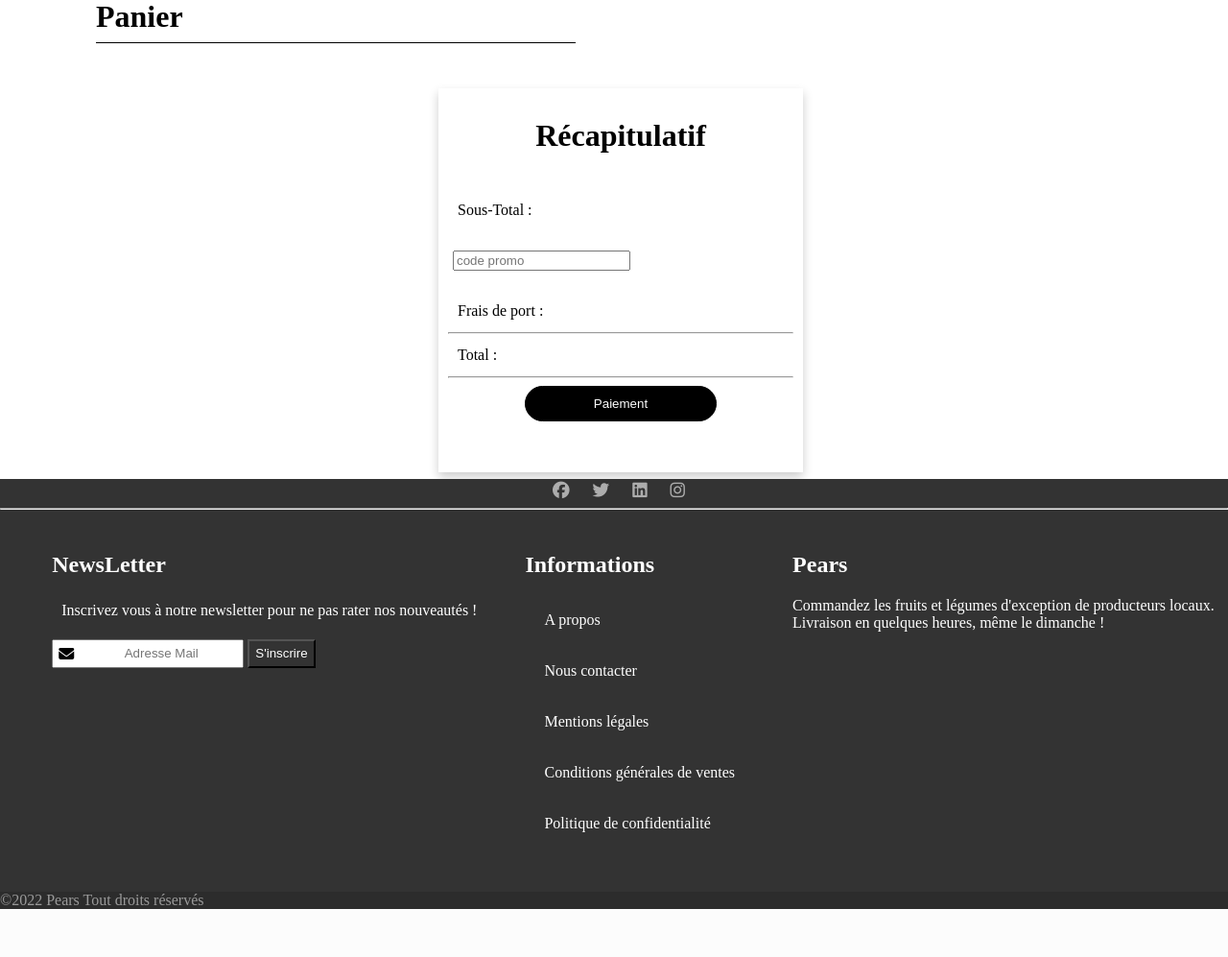
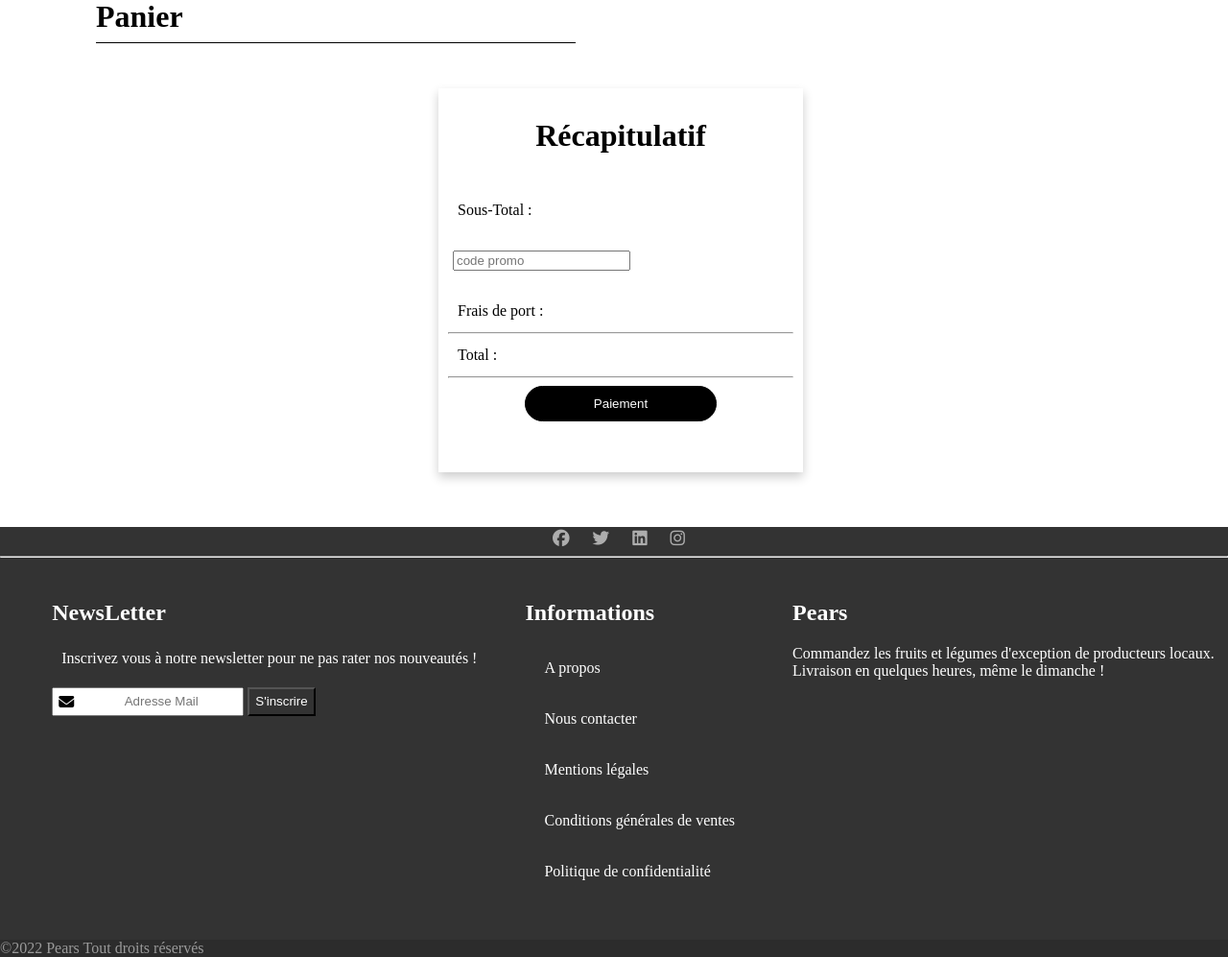
Before and after one commit to Kakouuu/PPE1-iPear, a PHP site: page /Stage/test.php in a window 1280 px wide. Shown: the part 154-1151 px from the top of the page at 96% size. Before the commit the page ends 1101 px from the top, so only its background shows below. Run offline with PHP 8.4, Linux system fonts and the light colour scheme; the visitor is signed in with stand-in values (Sample User, id 1); data that the repository does not hold is empty; some libraries are stand-ins or nearby versions.

Commit message:
PATCH 30/05

```diff
--- a/test.php
+++ b/test.php
@@ -61,7 +61,7 @@ include('nav.php')
 
 
 <br> <br><br>
-<div style="margin-left : 100px; margin-right : 100px;">
+<div style="margin-left : 100px; margin-right : 100px; padding-bottom: 50px;">
 
     <h1 style="border-bottom : 1px solid black; padding-bottom:8px; width : 500px;">Panier</h1>
     <br>
```
